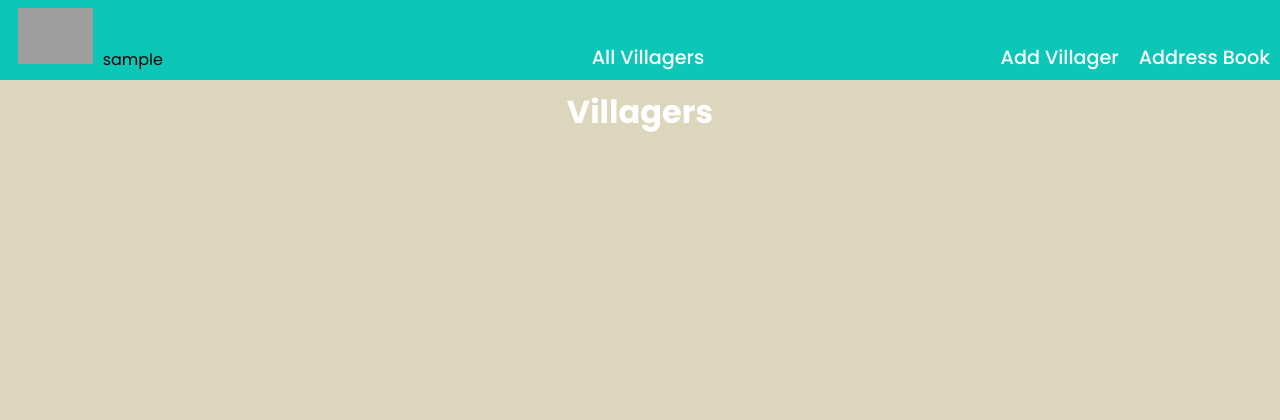
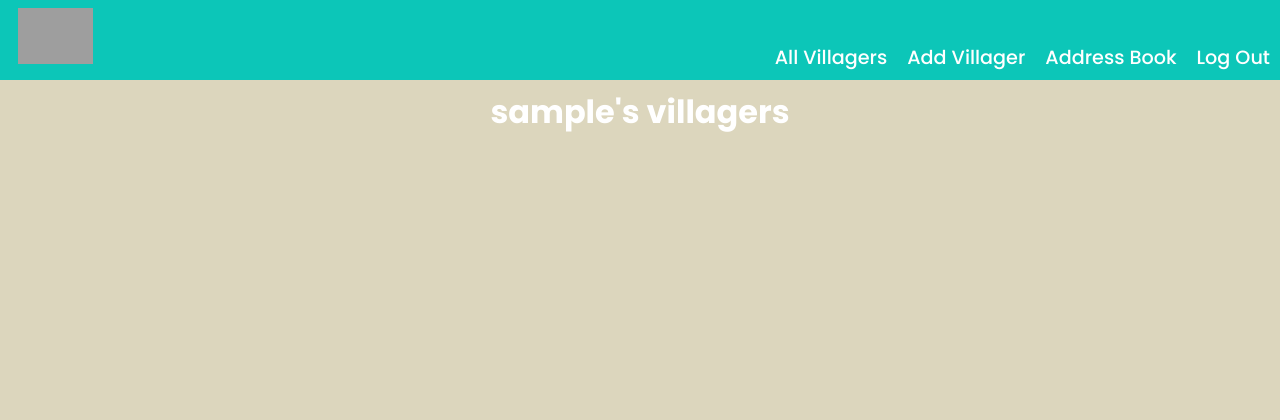
Before and after one commit to xandramiyo/AC-collection, a Django app: page /villagers/ in a window 1280 px wide. Shown: the top 420 px of the page. Run offline with Django 4.2, Linux system fonts and the light colour scheme; the visitor is signed in with stand-in values (Sample User, id 1); data that the repository does not hold is empty; grey boxes are pictures that could not be loaded.

Commit message:
adds user authentication/authorization. able to log-in/log-out but sign up is not functioning correctly. Also unable to add a villager since the user is not being added to it on creation

```diff
--- a/animalcrossingcollection/settings.py
+++ b/animalcrossingcollection/settings.py
@@ -122,11 +122,10 @@ USE_TZ = True
 # https://docs.djangoproject.com/en/4.1/howto/static-files/
 
 STATIC_URL = 'static/'
+LOGIN_REDIRECT_URL = '/villagers'
+LOGOUT_REDIRECT_URL = '/'
 
 # Default primary key field type
 # https://docs.djangoproject.com/en/4.1/ref/settings/#default-auto-field
 
 DEFAULT_AUTO_FIELD = 'django.db.models.BigAutoField'
-
-LOGIN_REDIRECT_URL = '/villagers'
-LOGOUT_REDIRECT_URL = '/'
--- a/main_app/models.py
+++ b/main_app/models.py
@@ -20,6 +20,7 @@ class Villager(models.Model):
 	catchphrase = models.CharField(max_length=50)
 	homes = models.ManyToManyField(Home)
 	villager_img = models.CharField(max_length=100)
+
 	user = models.ForeignKey(User, on_delete=models.CASCADE)
 
 	def __str__(self):
--- a/main_app/static/css/style.css
+++ b/main_app/static/css/style.css
@@ -23,28 +23,18 @@ body {
 	margin: 0px;
 }
 
-nav {
+header {
 	background-color: var(--main-color);
 	display: flex;
-	justify-content: space-between;
 }
 
-nav > div {
+nav {
 	display: flex;
 	width: 100%;
 	display: flex;
 	align-items: flex-end;
-	justify-content: center;
+	justify-content: flex-end;
 	padding: 0px 0px 8px 0px;
-}
-
-.add-nav {
-	display: flex;
-	justify-content: flex-end;
-}
-
-.add-villager {
-	justify-content: flex-end;
 }
 
 .logo {
--- a/main_app/templates/base.html
+++ b/main_app/templates/base.html
@@ -14,24 +14,21 @@
 </head>
 <body>
 	<header>
-		<nav>
 		<div class="logo">
 			<a href="{% url 'home' %}"><div>
 				<img id="logo" src="https://upload.wikimedia.org/wikipedia/commons/5/58/Animal_Crossing_Leaf.png">
 			</div></a>
-				<p>{{ user.username }}</p>
 		</div>
-			<div class="main-nav">
+		<nav>
+			{% if user.is_authenticated %}
 				<a href="{% url 'villagers_index' %}">All Villagers</a>
-			</div>
-			<div class="add-nav">
-				<div class="add-villager">
 				<a href="{% url 'villager_create' %}">Add Villager</a>
-				</div>
-				<div class="add-home">
 				<a href="{% url 'homes_index' %}">Address Book</a>
-				</div>
-			</div>
+				<a href="{% url 'logout' %}">Log Out</a>
+			{% else %}
+				<a href="{% url 'signup' %}">Sign Up</a>
+				<a href="{% url 'login' %}">Log In</a>
+			{% endif %}
 		</nav>
 	</header>
 	<main class="container">
--- a/main_app/templates/villagers/villager_list.html
+++ b/main_app/templates/villagers/villager_list.html
@@ -3,7 +3,7 @@
 
 <div class="index-ctr">
   <div>
-    <h1>Villagers</h1>
+    <h1> {{ user.username }}'s villagers</h1>
   </div>
 
   <div class="card-ctr">
--- a/main_app/views.py
+++ b/main_app/views.py
@@ -1,5 +1,5 @@
 from django.shortcuts import render, redirect
-from django.http import HttpResponse
+from django.http import HttpResponseRedirect
 
 import os
 import uuid
@@ -10,7 +10,8 @@ from django.views.generic import ListView, DetailView
 from django.views.generic.edit import CreateView, UpdateView, DeleteView
 from django.contrib.auth import login
 from django.contrib.auth.forms import UserCreationForm
-
+from django.contrib.auth.decorators import login_required
+from django.contrib.auth.mixins import LoginRequiredMixin
 from .models import Villager, Home, Note, Photo
 from .forms import NoteForm, HomeForm
 
@@ -25,11 +26,16 @@ def home(request):
 def about(request):
 	return render(request, 'about.html')
 
-class VillagerList(ListView):
+class VillagerList(LoginRequiredMixin, ListView):
 	model = Villager
 	template_name = 'villagers/villager_list.html'
 
-class VillagerDetail(DetailView):
+	def get_queryset(self):
+		queryset = super(VillagerList, self).get_queryset()
+		queryset = queryset.filter(user=self.request.user)
+		return queryset
+
+class VillagerDetail(LoginRequiredMixin, DetailView):
 	model = Villager
 	template_name = 'villagers/villager_details.html'
 	def get_context_data(self, **kwargs):
@@ -45,10 +51,10 @@ class VillagerDetail(DetailView):
 		Villager.objects.get(id=villager_id).homes.add(home_id)
 		return redirect('villager_details', pk=villager_id)
 
-class VillagerCreate(CreateView):
+class VillagerCreate(LoginRequiredMixin, CreateView):
 	model = Villager
 	fields = ['name']
-	# succes_url = '/villagers'
+	succes_url = '/villagers'
 
 	def form_valid(self, form):
 		form.instance.user = self.request.user
@@ -72,15 +78,16 @@ class VillagerCreate(CreateView):
 		return super().form_valid(form)
 
 
-class VillagerUpdate(UpdateView):
+class VillagerUpdate(LoginRequiredMixin, UpdateView):
 	model = Villager
 	fields = ['name', 'personality', 'species', 'birthday', 'catchphrase']
 	succes_url = '/villagers/villager_id'
 
-class VillagerDelete(DeleteView):
+class VillagerDelete(LoginRequiredMixin, DeleteView):
 	model = Villager
 	success_url = '/villagers'
 
+@login_required
 def add_note(request, villager_id):
 	form = NoteForm(request.POST)
 	print(request.POST)
@@ -90,11 +97,11 @@ def add_note(request, villager_id):
 		new_note.save()
 	return redirect('villager_details', villager_id)
 
-class NoteDelete(DeleteView):
+class NoteDelete(LoginRequiredMixin, DeleteView):
 	model = Note
 	sucess_url = '/villagers'
 
-class HomeList(ListView):
+class HomeList(LoginRequiredMixin, ListView):
 	model = Home
 	def get_context_data(self, **kwargs):
 		home_form = HomeForm()
@@ -102,26 +109,29 @@ class HomeList(ListView):
 		context['home_form'] = home_form
 		return context
 
-class HomeCreate(CreateView):
+class HomeCreate(LoginRequiredMixin, CreateView):
 	model = Home
 	fields = '__all__'
 
-class HomeUpdate(UpdateView):
+class HomeUpdate(LoginRequiredMixin, UpdateView):
 	model = Home
 	fields = '__all__'
 
-class HomeDelete(DeleteView):
+class HomeDelete(LoginRequiredMixin, DeleteView):
 	model = Home
 	success_url = '/homes'
 
+@login_required
 def assoc_home(request, villager_id, home_id):
 	Villager.objects.get(id=villager_id).homes.add(home_id)
 	return redirect('villager_details', villager_id=villager_id)
 
+@login_required
 def diss_home(request, villager_id, home_id):
 	Villager.objects.get(id=villager_id).homes.remove(home_id)
 	return redirect('villager_details', villager_id)
 
+@login_required
 def add_photo(request, pk):
 	photo_file = request.FILES.get('photo-file', None)
 	if photo_file:
@@ -144,9 +154,9 @@ def signup(request):
 		if form.is_valid():
 			user = form.save()
 			login(request, user)
-			return redirect('villager_index')
+			return redirect('artist_index')
 		else:
-			error_message = 'Invalid sign up -- try again'
+			error_message = 'Invalid sign up - try again'
 		form = UserCreationForm()
-		context = {'form':form, 'error_message': error_message}
+		context = {'form': form, 'error_message': error_message}
 		return render(request, 'registration/signup.html', context)
```
Also changed, not shown: main_app/templates/about.html (deleted, +0 -7 lines), README.md. Lines whose indentation alone changed are shown as unchanged.
